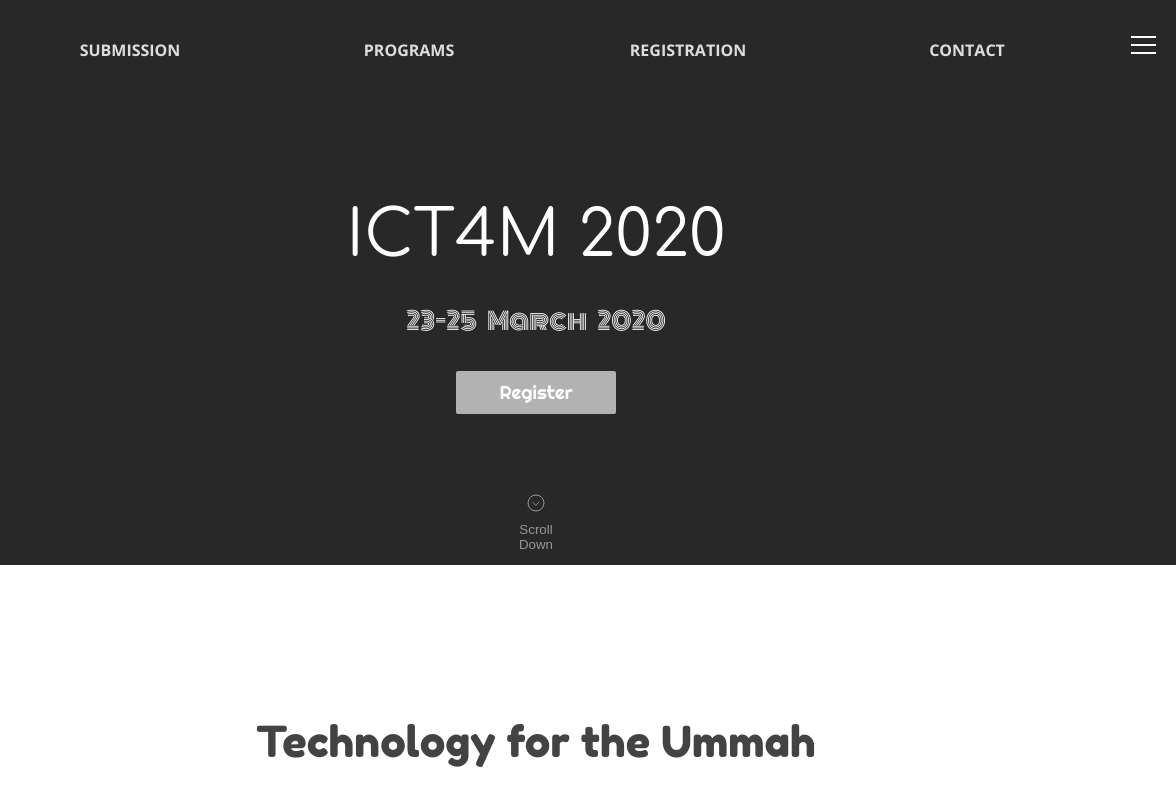
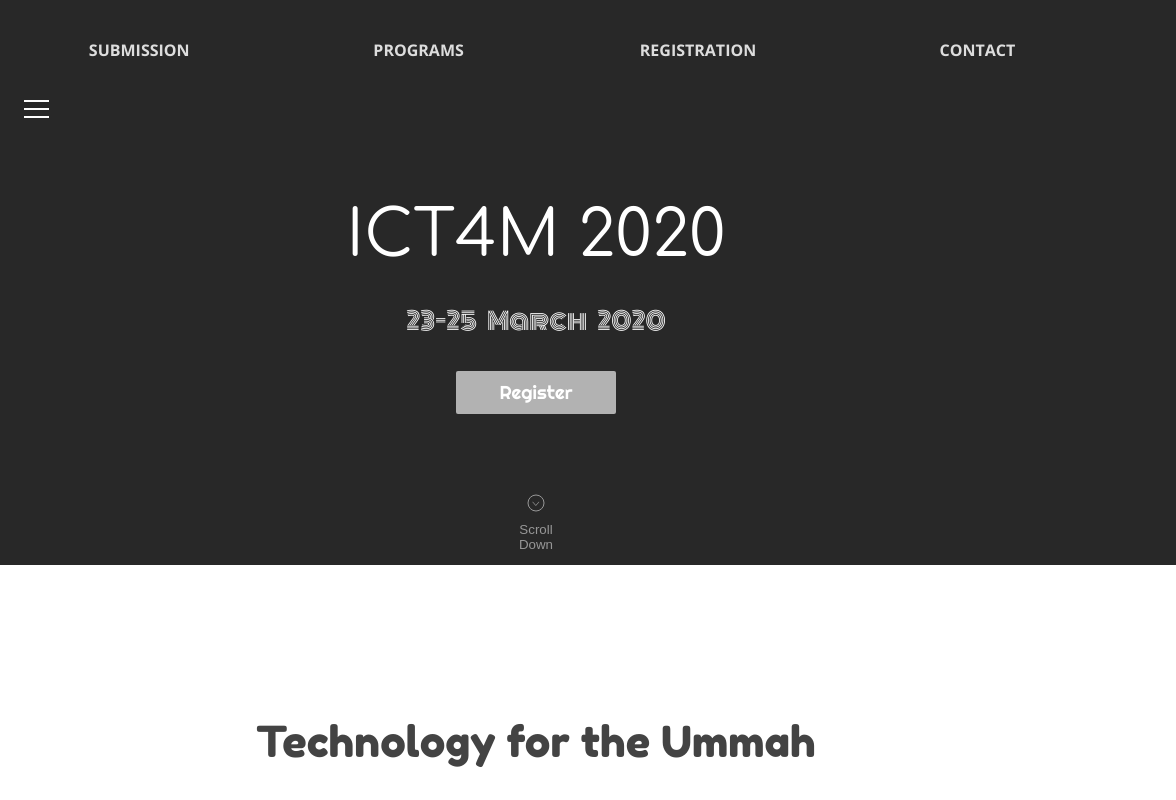
Before and after one commit to 1722279/Project-Web, a plain HTML site: page index.html in a window 1280 px wide. Shown: the top 800 px of the page, 104-1280 px from the left. Drawn offline with nearby package versions, Linux system fonts and the light colour scheme.

Commit message:
css: style: make header scalable

```diff
--- a/css/style.css
+++ b/css/style.css
@@ -26,6 +26,7 @@
     margin-bottom: 0px;
     margin-right: 20px;
     display: inline-block;
+    width: 2%;
 }
 
 /* onclick
@@ -55,7 +56,7 @@ div[class="quicknavblock"] div[class="item"]:hover{
 
 .header div[class="navbarblock"] {
     height: 100px;
-    width: 230px;
+    width: 20%;
     text-align: center;
     font-family: 'Open Sans', sans-serif;
     font-size: 12pt;
@@ -127,6 +128,7 @@ div[id="banner"] img{
 .right {
     float: right;
     height: 100px;
+    width: 90%;
 }
 
 .btnhold {
```
